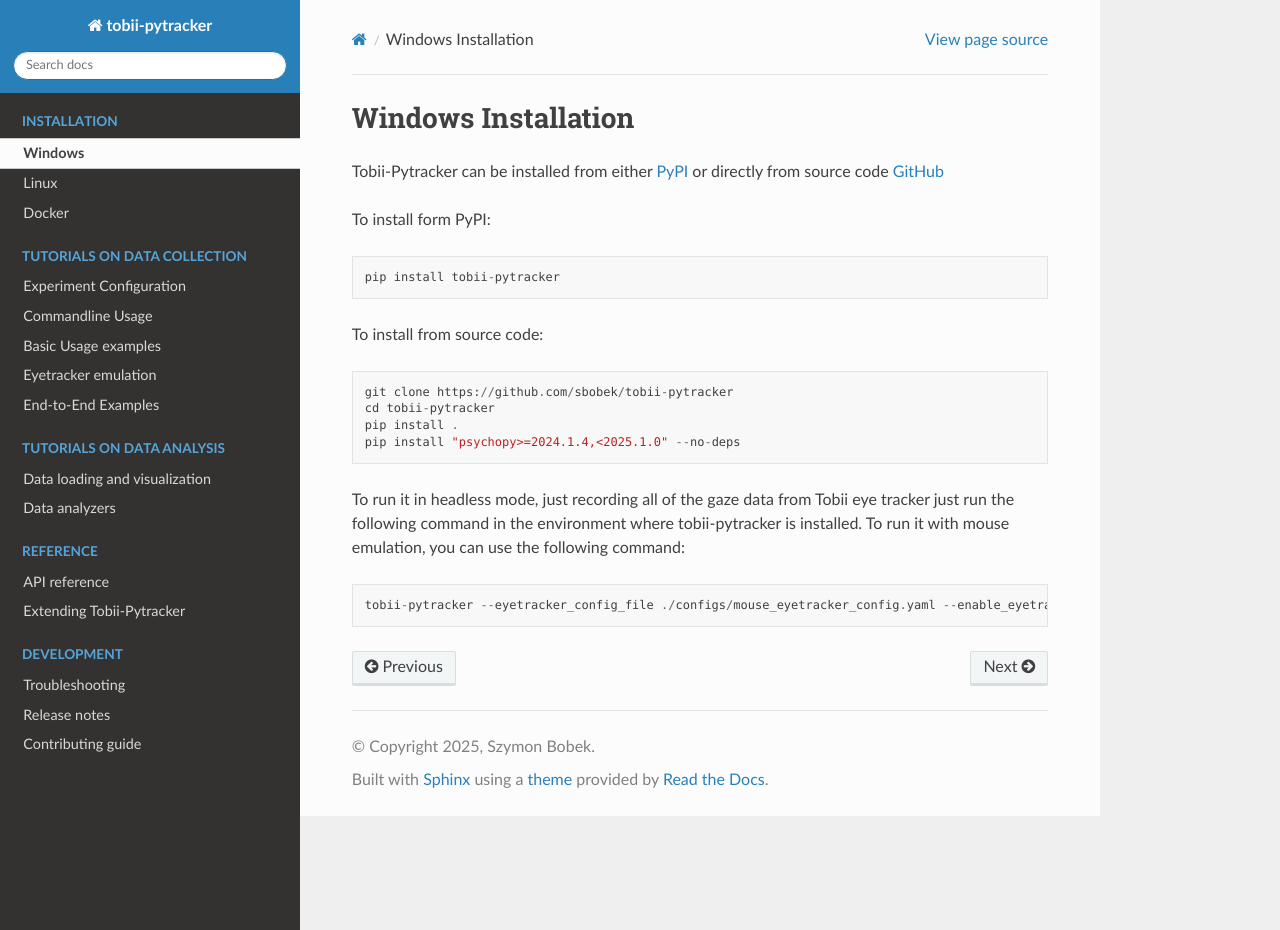
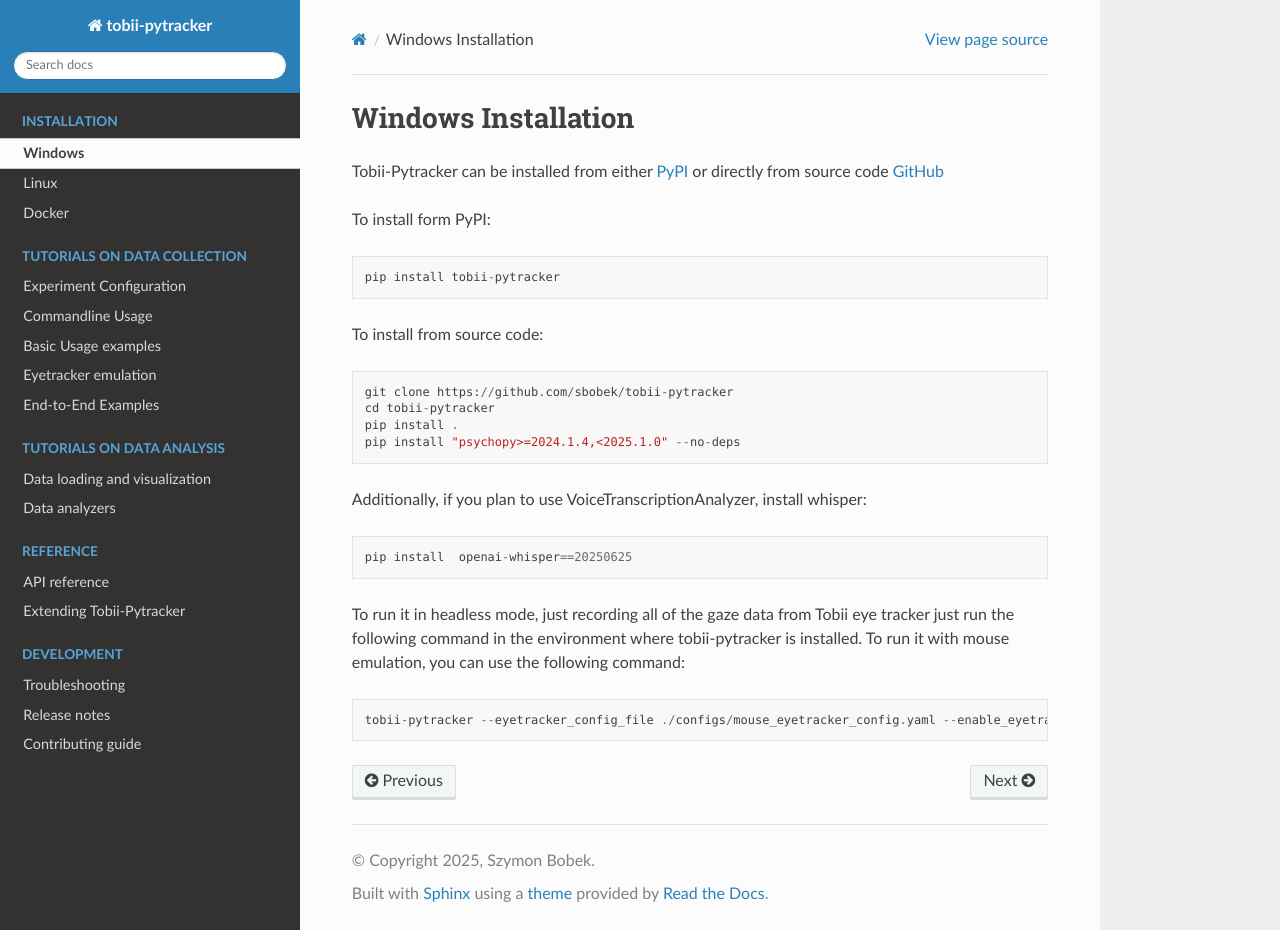
Before and after one commit to sbobek/tobii-pytracker, a Sphinx documentation site: the page built from docs/windows_installation.rst, in a window 1280 px wide and 930 px high. Built offline with Sphinx 7.4.7 and the Read the Docs theme 3.1.0, drawn with Linux system fonts in a browser that asks for light colours.

```diff
--- a/docs/windows_installation.rst
+++ b/docs/windows_installation.rst
@@ -14,6 +14,11 @@ To install from source code::
    pip install .
    pip install "psychopy>=2024.1.4,<2025.1.0" --no-deps
 
+Additionally, if you plan to use VoiceTranscriptionAnalyzer, install whisper::
+
+   pip install  openai-whisper==20250625
+
+
 To run it in headless mode, just recording all of the gaze data from Tobii eye tracker just run the following command in the environment where tobii-pytracker is installed.
 To run it with mouse emulation, you can use the following command::
 
```
Also changed, not shown: README.md (+10 -0 lines).
